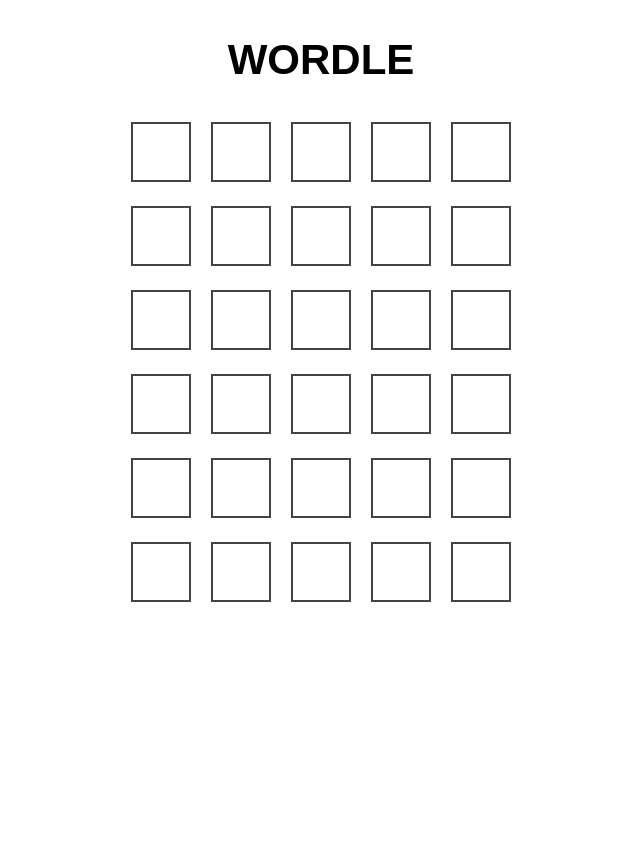
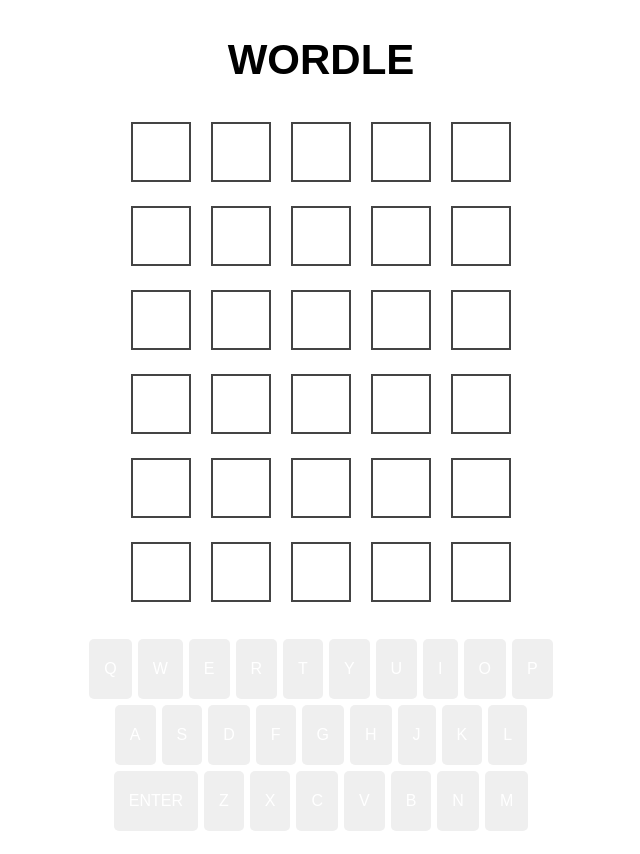
Before and after one commit to vgarmes/word-chai, a React (Vite) app: page / in a window 1280 px wide. Shown: the whole page, without its empty margins (327-967 px from the left). Before the commit the page ends 808 px from the top, so only its background shows below. Built offline with nearby package versions, Linux system fonts and the light colour scheme.

Commit message:
import keyboard

```diff
--- a/src/App.tsx
+++ b/src/App.tsx
@@ -1,6 +1,7 @@
 import { useState, useRef } from 'react';
 import { useAppContext } from './context/app-context';
 import Grid from './components/Grid';
+import Keyboard from './components/Keyboard';
 import useKeyDown from './hooks/useKeyDown';
 import usePersistedHistory from './hooks/usePersistedHistory';
 import { calculateBestColors } from './utils/calculateBestColors';
@@ -62,6 +63,7 @@
     <div id="screen">
       <h1>Wordle</h1>
       <Grid history={history} currentAttempt={currentAttempt} />
+      <Keyboard bestColors={bestColors} onKey={handleKey} />
     </div>
   );
 }
```
